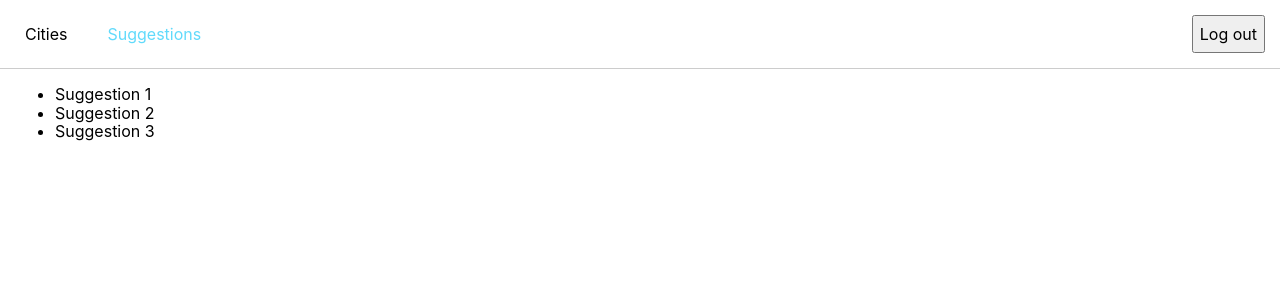
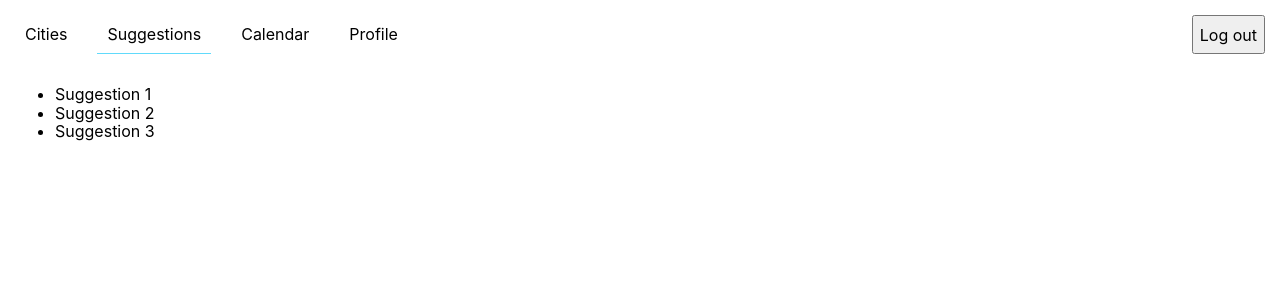
Before and after one commit to dantilse/cra-owl-brigade, a React (Create React App) app: page /suggestions in a window 1280 px wide. Shown: the top 300 px of the page. Built offline with nearby package versions, Linux system fonts and the light colour scheme; no server answers; sample sign-in values are in the browser's storage.

Commit message:
chore: add nav for new pages and props

```diff
--- a/src/components/AppRouter.jsx
+++ b/src/components/AppRouter.jsx
@@ -1,10 +1,12 @@
 import { BrowserRouter as Router, Switch } from "react-router-dom";
 import {
+  CalendarPage,
   CityPage,
   LandingPage,
   LoadingPage,
   LoginPage,
   PageNotFound,
+  ProfilePage,
   SuggestionsPage,
 } from "../pages";
 import { Header, SecureRoute, UnsecureRoute } from "../components";
@@ -14,7 +16,6 @@ import useContentful, { citiesList } from "../graphql";
 const AppRouter = () => {
   const { isAuthenticated, isLoading } = useAuthState();
   const { response: citiesResponse } = useContentful(citiesList);
-
   const cities = citiesResponse?.citiesCollection?.items;
 
   return isLoading ? (
@@ -23,19 +24,33 @@ const AppRouter = () => {
     <Router>
       <Header isAuthenticated={isAuthenticated} />
       <Switch>
-        <UnsecureRoute path="/" exact>
+        <UnsecureRoute isAuthenticated={isAuthenticated} path="/" exact>
           <LoginPage />
         </UnsecureRoute>
-        <SecureRoute path="/cities" exact>
+        <SecureRoute isAuthenticated={isAuthenticated} path="/cities" exact>
           <LandingPage cities={cities} />
         </SecureRoute>
-        <SecureRoute path="/cities/:city" exact>
+        <SecureRoute isAuthenticated={isAuthenticated} path="/calendar" exact>
+          <CalendarPage cities={cities} />
+        </SecureRoute>
+        <SecureRoute
+          isAuthenticated={isAuthenticated}
+          path="/cities/:city"
+          exact
+        >
           <CityPage cities={cities} />
         </SecureRoute>
-        <SecureRoute path="/suggestions" exact>
+        <SecureRoute isAuthenticated={isAuthenticated} path="/profile" exact>
+          <ProfilePage />
+        </SecureRoute>
+        <SecureRoute
+          isAuthenticated={isAuthenticated}
+          path="/suggestions"
+          exact
+        >
           <SuggestionsPage />
         </SecureRoute>
-        <SecureRoute>
+        <SecureRoute isAuthenticated={isAuthenticated}>
           <PageNotFound />
         </SecureRoute>
       </Switch>
--- a/src/components/Header.jsx
+++ b/src/components/Header.jsx
@@ -5,7 +5,6 @@ import { Container, LogOutButton } from "./molecules";
 const StyledHeader = styled.header`
   padding-top: 15px;
   padding-bottom: 15px;
-  border-bottom: 1px solid #ccc;
 `;
 
 const StyledContainer = styled(Container)`
@@ -18,6 +17,7 @@ const StyledNavLink = styled(NavLink)`
   padding: 10px;
   color: inherit;
   text-decoration: none;
+  border-bottom: 1px solid transparent;
   transition: all 150ms ease-in-out;
 
   & + & {
@@ -25,7 +25,7 @@ const StyledNavLink = styled(NavLink)`
   }
 
   &.active {
-    color: #61dafb;
+    border-bottom-color: #61dafb;
   }
 
   &:hover {
@@ -41,6 +41,12 @@ const AuthenticatedNav = () => {
       </StyledNavLink>
       <StyledNavLink activeClassName="active" to="/suggestions">
         Suggestions
+      </StyledNavLink>
+      <StyledNavLink activeClassName="active" to="/calendar">
+        Calendar
+      </StyledNavLink>
+      <StyledNavLink activeClassName="active" to="/profile">
+        Profile
       </StyledNavLink>
     </nav>
   );
--- a/src/components/SecureRoute.jsx
+++ b/src/components/SecureRoute.jsx
@@ -1,8 +1,6 @@
 import { Redirect, Route } from "react-router-dom";
-import { useAuthState } from "../firebase";
 
-const SecureRoute = ({ children, exact, path }) => {
-  const { isAuthenticated } = useAuthState();
+const SecureRoute = ({ children, exact, isAuthenticated, path }) => {
   return isAuthenticated ? (
     <Route path={path} exact={exact}>
       {children}
--- a/src/components/UnsecureRoute.jsx
+++ b/src/components/UnsecureRoute.jsx
@@ -1,8 +1,6 @@
 import { Redirect, Route } from "react-router-dom";
-import { useAuthState } from "../firebase";
 
-const SecureRoute = ({ children, exact, path }) => {
-  const { isAuthenticated } = useAuthState();
+const UnsecureRoute = ({ children, exact, isAuthenticated, path }) => {
   return !isAuthenticated ? (
     <Route path={path} exact={exact}>
       {children}
@@ -12,4 +10,4 @@ const SecureRoute = ({ children, exact, path }) => {
   );
 };
 
-export default SecureRoute;
+export default UnsecureRoute;
```
